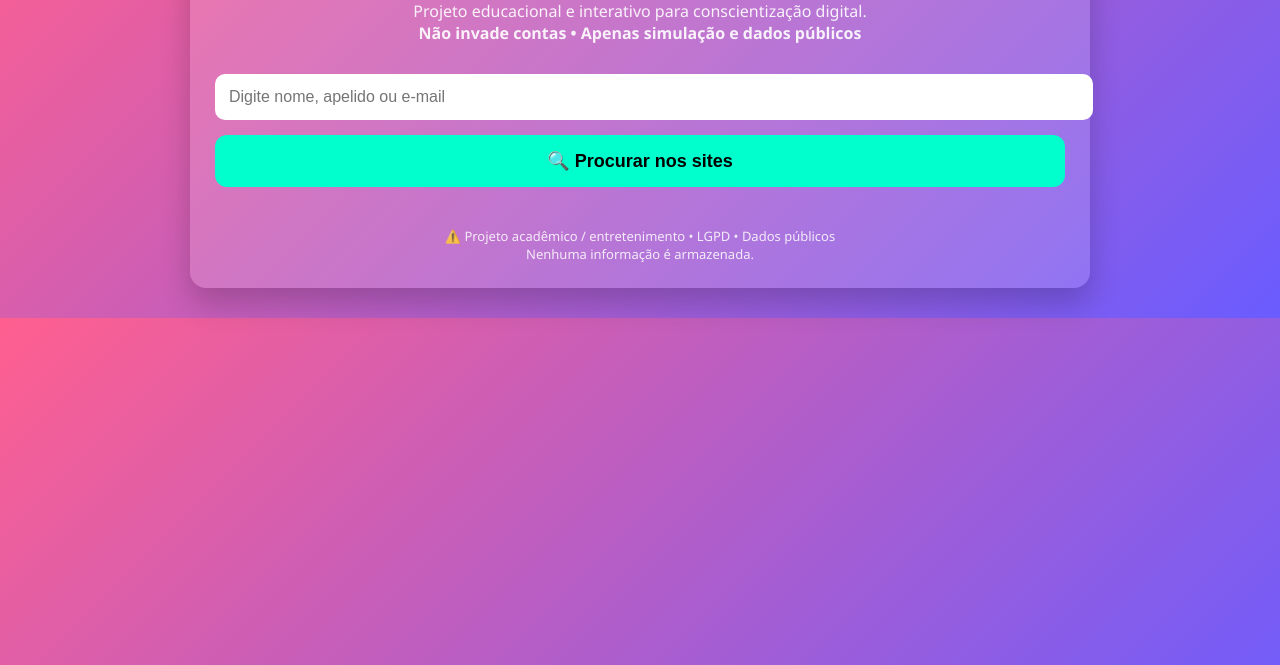
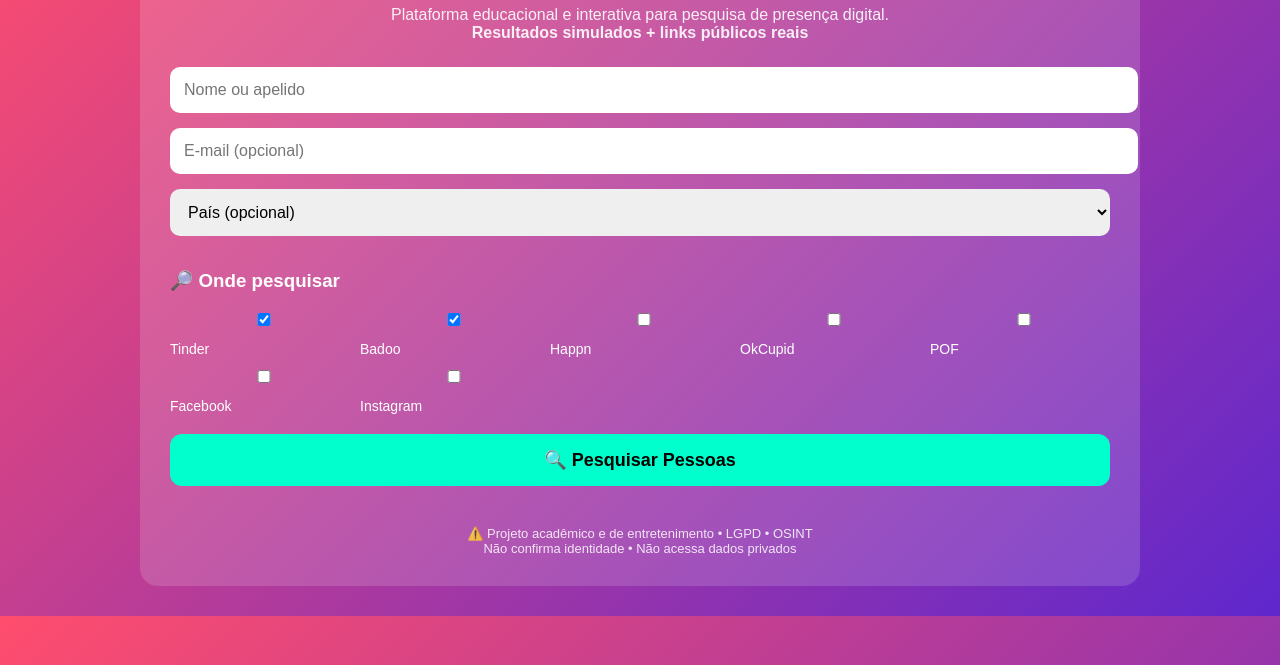
Before and after one commit to cliente2412/Site-De-Relacionamento-, a plain HTML site: page index.html in a window 1280 px wide. Shown: the part 135-800 px from the top of the page. Drawn offline with Linux system fonts and the light colour scheme.

Commit message:
Update index.html

```diff
--- a/index.html
+++ b/index.html
@@ -2,42 +2,40 @@
 <html lang="pt-BR">
 <head>
 <meta charset="UTF-8">
-<title>LoveFinder • Projeto Educativo</title>
+<title>LoveFinder Plus • Encontre Quem Está Te Traindo.</title>
 <meta name="viewport" content="width=device-width, initial-scale=1.0">
 
 <style>
 body {
     margin: 0;
-    font-family: 'Segoe UI', sans-serif;
-    background: linear-gradient(135deg, #ff5f8f, #6a5cff);
+    font-family: Arial, Helvetica, sans-serif;
+    background: linear-gradient(135deg, #ff4d6d, #5f27cd);
     color: #fff;
 }
 
 .container {
-    max-width: 900px;
+    max-width: 1000px;
     margin: auto;
     padding: 30px;
 }
 
 .card {
     background: rgba(255,255,255,0.15);
-    border-radius: 16px;
-    padding: 25px;
-    box-shadow: 0 15px 30px rgba(0,0,0,0.2);
+    border-radius: 18px;
+    padding: 30px;
 }
 
 h1 {
     text-align: center;
-    margin-bottom: 10px;
 }
 
 .subtitle {
     text-align: center;
     opacity: 0.9;
-    margin-bottom: 30px;
+    margin-bottom: 25px;
 }
 
-input {
+input, select {
     width: 100%;
     padding: 14px;
     border-radius: 10px;
@@ -80,13 +78,13 @@ button:hover {
     font-weight: bold;
 }
 
-.found {
-    background: #00ff99;
+.simulado {
+    background: #ffd166;
     color: #000;
 }
 
-.not-found {
-    background: #ffb3b3;
+.link {
+    background: #06d6a0;
     color: #000;
 }
 
@@ -96,70 +94,101 @@ button:hover {
     opacity: 0.85;
     text-align: center;
 }
+
 a {
     color: #00ffcc;
 }
+
+.checkbox-group {
+    display: grid;
+    grid-template-columns: repeat(auto-fit, minmax(150px, 1fr));
+    gap: 10px;
+    margin-bottom: 20px;
+}
+
+label {
+    font-size: 14px;
+}
 </style>
 </head>
-
 <body>
 
 <div class="container">
   <div class="card">
-        <h1>💘 LoveFinder</h1>
+    <h1>💘 LoveFinder Plus</h1>
     <p class="subtitle">
-            Projeto educacional e interativo para conscientização digital.<br>
-            <strong>Não invade contas • Apenas simulação e dados públicos</strong>
+      Plataforma educacional e interativa para pesquisa de presença digital.<br>
+      <strong>Resultados simulados + links públicos reais</strong>
     </p>
 
-        <input type="text" id="query" placeholder="Digite nome, apelido ou e-mail">
+    <input type="text" id="nome" placeholder="Nome ou apelido">
+    <input type="email" id="email" placeholder="E-mail (opcional)">
 
-        <button onclick="buscar()">🔍 Procurar nos sites</button>
+    <select id="pais">
+      <option value="">País (opcional)</option>
+      <option>Brasil</option>
+      <option>Portugal</option>
+      <option>Estados Unidos</option>
+      <option>Outro</option>
+    </select>
+
+    <h3>🔎 Onde pesquisar</h3>
+    <div class="checkbox-group">
+      <label><input type="checkbox" value="tinder.com" checked> Tinder</label>
+      <label><input type="checkbox" value="badoo.com" checked> Badoo</label>
+      <label><input type="checkbox" value="happn.com"> Happn</label>
+      <label><input type="checkbox" value="okcupid.com"> OkCupid</label>
+      <label><input type="checkbox" value="pof.com"> POF</label>
+      <label><input type="checkbox" value="facebook.com"> Facebook</label>
+      <label><input type="checkbox" value="instagram.com"> Instagram</label>
+    </div>
+
+    <button onclick="buscar()">🔍 Pesquisar Pessoas</button>
 
     <div class="results" id="results"></div>
 
     <div class="footer">
-            ⚠️ Projeto acadêmico / entretenimento • LGPD • Dados públicos<br>
-            Nenhuma informação é armazenada.
+      ⚠️ Projeto acadêmico e de entretenimento • LGPD • OSINT<br>
+      Não confirma identidade • Não acessa dados privados
     </div>
   </div>
 </div>
 
 <script>
-const sites = [
-    { name: "Tinder", domain: "tinder.com" },
-    { name: "Badoo", domain: "badoo.com" },
-    { name: "Happn", domain: "happn.com" },
-    { name: "Plenty of Fish", domain: "pof.com" },
-    { name: "OkCupid", domain: "okcupid.com" }
-];
+function buscar() {
+    const nome = document.getElementById('nome').value.trim();
+    const email = document.getElementById('email').value.trim();
+    const checks = document.querySelectorAll('input[type=checkbox]:checked');
+    const results = document.getElementById('results');
 
-function buscar() {
-    const query = document.getElementById("query").value.trim();
-    const resultsDiv = document.getElementById("results");
+    results.innerHTML = '';
 
-    resultsDiv.innerHTML = "";
-
-    if (!query) {
-        resultsDiv.innerHTML = "<p>❌ Digite algo para pesquisar.</p>";
+    if (!nome && !email) {
+        results.innerHTML = '<p>❌ Informe pelo menos um nome ou e-mail.</p>';
         return;
     }
 
-    sites.forEach(site => {
-        const encontrado = Math.random() > 0.5; // Simulação divertida
-        const badgeClass = encontrado ? "found" : "not-found";
-        const badgeText = encontrado ? "Possível perfil público" : "Não encontrado";
-        const googleLink = `https://www.google.com/search?q=site:${site.domain}+${encodeURIComponent(query)}`;
+    if (checks.length === 0) {
+        results.innerHTML = '<p>❌ Selecione ao menos um site.</p>';
+        return;
+    }
 
-        const div = document.createElement("div");
-        div.className = "result-item";
+    checks.forEach(check => {
+        const domain = check.value;
+        const query = encodeURIComponent(nome || email);
+        const google = `https://www.google.com/search?q=site:${domain}+${query}`;
+        const simulado = Math.random() > 0.4 ? 'Possível correspondência pública' : 'Nenhum dado público encontrado';
+
+        const div = document.createElement('div');
+        div.className = 'result-item';
         div.innerHTML = `
-            <strong>${site.name}</strong><br>
-            <span class="badge ${badgeClass}">${badgeText}</span><br><br>
-            🔗 <a href="${googleLink}" target="_blank">Pesquisar dados públicos</a>
+          <strong>${domain}</strong><br>
+          <span class="badge simulado">${simulado}</span><br><br>
+          <span class="badge link">Link público</span><br>
+          🔗 <a href="${google}" target="_blank">Abrir pesquisa no Google</a>
         `;
 
-        resultsDiv.appendChild(div);
+        results.appendChild(div);
     });
 }
 </script>
```
Lines whose indentation alone changed are shown as unchanged.
